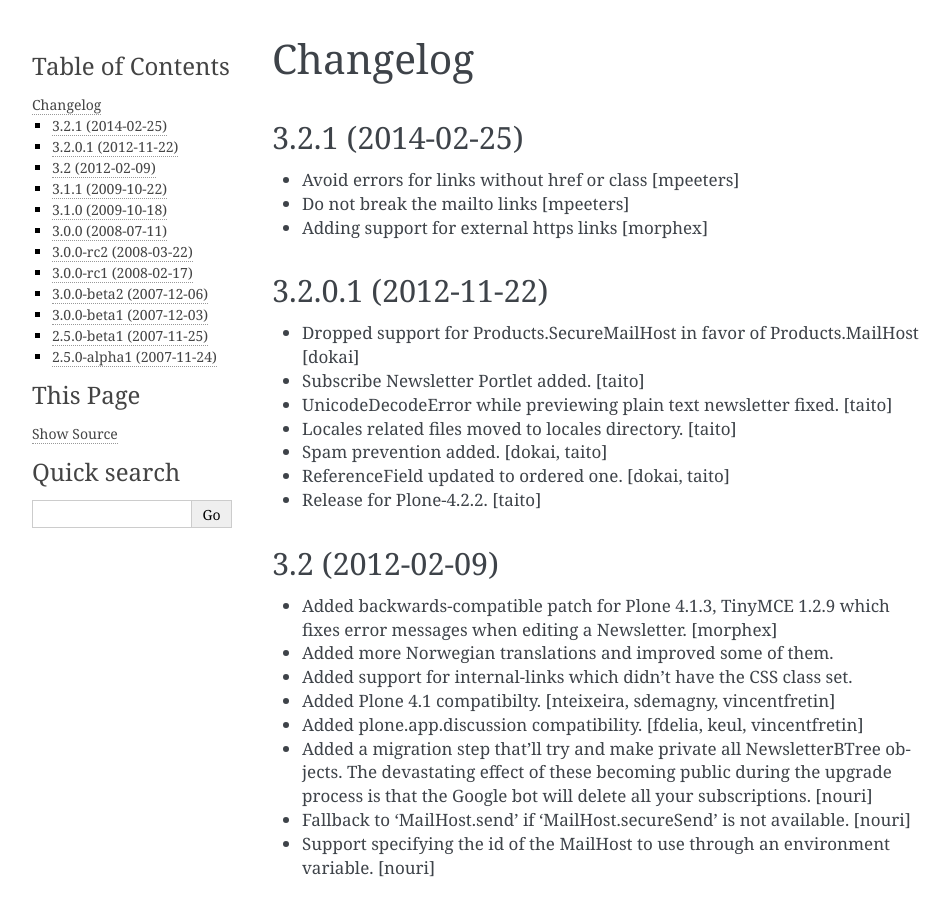
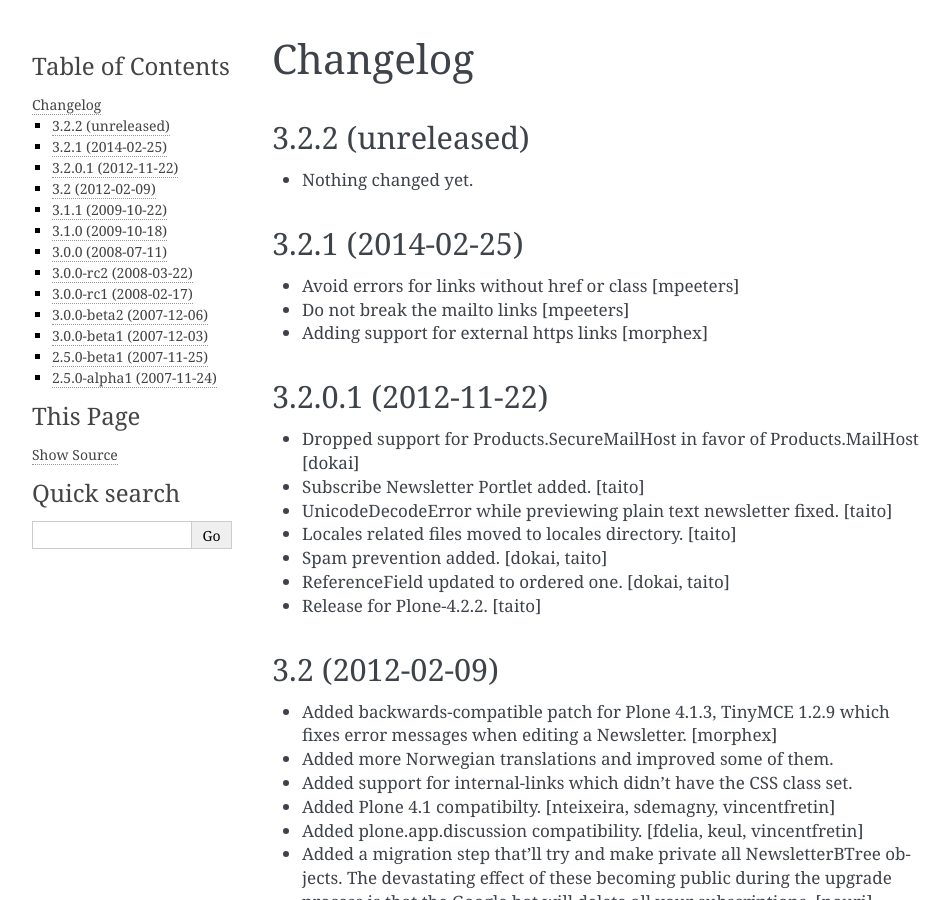
Before and after one commit to collective/Products.PloneGazette, a Sphinx documentation site: the page built from Products/PloneGazette/docs/HISTORY.rst, in a window 1280 px wide and 900 px high. Shown: the whole window, without its empty margins (148-1098 px from the left). Built offline with Sphinx 7.4.7, drawn with Linux system fonts in a browser that asks for light colours.

Commit message:
Back to development: 3.2.2

```diff
--- a/Products/PloneGazette/docs/HISTORY.rst
+++ b/Products/PloneGazette/docs/HISTORY.rst
@@ -1,5 +1,11 @@
 Changelog
 ---------
+
+3.2.2 (unreleased)
+==================
+
+- Nothing changed yet.
+
 
 3.2.1 (2014-02-25)
 ==================
--- a/setup.py
+++ b/setup.py
@@ -12,7 +12,7 @@ long_description = (
 
 setup(
     name='Products.PloneGazette',
-    version='3.2.1',
+    version='3.2.2.dev0',
     author='Pilot Systems, Nidelven IT LTD and others',
     author_email='',
     maintainer='Morten W. Petersen',
```
